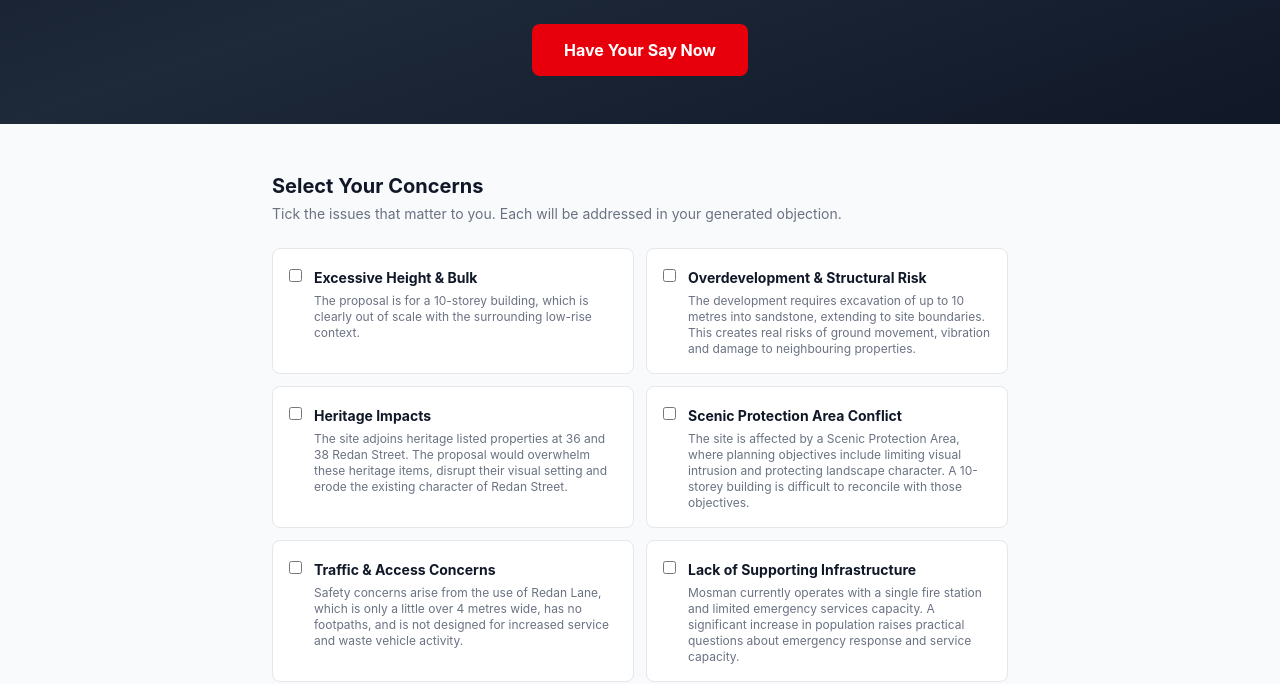
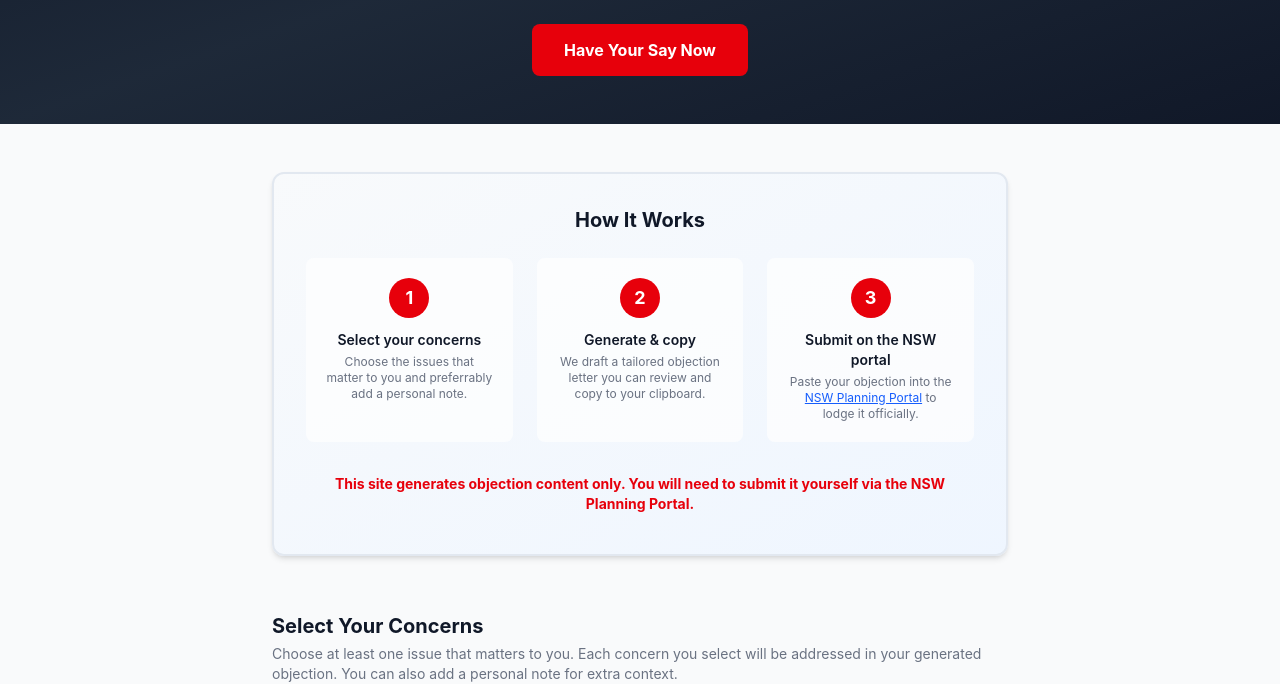
Before and after one commit to mq2088/Objectionary, a website built with Vite: page client/index.html in a window 1280 px wide. Shown: the part 308-992 px from the top of the page. Built offline with nearby package versions, Linux system fonts and the light colour scheme.

Commit message:
feat: add How It Works section and improve generate button UX
Add a 3-step How It Works guide between hero and concern form to set
expectations that this site generates content only and users must submit
via the NSW Planning Portal. Show a hint below the generate button when
no concerns are selected.

```diff
--- a/client/index.html
+++ b/client/index.html
@@ -26,10 +26,35 @@
     </div>
   </section>
 
+  <!-- How It Works -->
+  <section class="max-w-3xl mx-auto px-4 pt-12 pb-2">
+    <div class="bg-gradient-to-br from-slate-50 to-blue-50 border-2 border-slate-200 rounded-xl p-8 shadow-md">
+      <h2 class="text-xl font-bold mb-6 text-center">How It Works</h2>
+      <div class="grid grid-cols-1 md:grid-cols-3 gap-6 text-center">
+        <div class="bg-white/70 rounded-lg p-5">
+          <div class="inline-flex items-center justify-center w-10 h-10 rounded-full bg-red-600 text-white text-lg font-bold mb-3">1</div>
+          <h3 class="text-sm font-semibold mb-1">Select your concerns</h3>
+          <p class="text-xs text-gray-500">Choose the issues that matter to you and preferrably add a personal note.</p>
+        </div>
+        <div class="bg-white/70 rounded-lg p-5">
+          <div class="inline-flex items-center justify-center w-10 h-10 rounded-full bg-red-600 text-white text-lg font-bold mb-3">2</div>
+          <h3 class="text-sm font-semibold mb-1">Generate & copy</h3>
+          <p class="text-xs text-gray-500">We draft a tailored objection letter you can review and copy to your clipboard.</p>
+        </div>
+        <div class="bg-white/70 rounded-lg p-5">
+          <div class="inline-flex items-center justify-center w-10 h-10 rounded-full bg-red-600 text-white text-lg font-bold mb-3">3</div>
+          <h3 class="text-sm font-semibold mb-1">Submit on the NSW portal</h3>
+          <p class="text-xs text-gray-500">Paste your objection into the <a href="https://www.planningportal.nsw.gov.au/major-projects/projects/residential-development-fill-affordable-housing-40-48-redan-street-mosman" target="_blank" rel="noopener noreferrer" class="text-blue-600 underline hover:text-blue-800">NSW Planning Portal</a> to lodge it officially.</p>
+        </div>
+      </div>
+      <p class="text-center text-sm text-red-600 mt-6 py-2 px-3 font-bold">This site generates objection content only. You will need to submit it yourself via the NSW Planning Portal.</p>
+    </div>
+  </section>
+
   <!-- Concern Form -->
   <section id="concern-form" class="max-w-3xl mx-auto px-4 py-12">
     <h2 class="text-xl font-bold mb-1">Select Your Concerns</h2>
-    <p class="text-sm text-gray-500 mb-6">Tick the issues that matter to you. Each will be addressed in your generated objection.</p>
+    <p class="text-sm text-gray-500 mb-6">Choose at least one issue that matters to you. Each concern you select will be addressed in your generated objection. You can also add a personal note for extra context.</p>
 
     <div id="concerns"></div>
 
--- a/client/src/components/generate-button.ts
+++ b/client/src/components/generate-button.ts
@@ -4,6 +4,7 @@ export function initGenerateButton(
   container: HTMLElement,
   isEnabled: () => boolean,
   onGenerate: () => Promise<void>,
+  getHint?: () => string,
 ): void {
   function render() {
     const enabled = isEnabled() && !loading;
@@ -24,7 +25,7 @@ export function initGenerateButton(
         </button>
         ${loading
           ? '<div class="w-full bg-gray-200 rounded-full h-1.5 mt-3 overflow-hidden"><div class="bg-red-600 h-1.5 rounded-full animate-pulse" style="width: 100%"></div></div><p class="text-center text-xs text-gray-500 mt-2">This may take up to 30 seconds...</p>'
-          : '<p class="text-center text-xs text-gray-400 mt-2">Limited to 5 generations per hour.</p>'}
+          : `<p class="text-center text-xs text-gray-400 mt-2">${!enabled && getHint ? getHint() : 'Limited to 5 generations per hour.'}</p>`}
         <div id="generate-error" class="text-center text-sm text-red-600 mt-2"></div>
       </div>`;
 
--- a/client/src/main.ts
+++ b/client/src/main.ts
@@ -37,4 +37,5 @@ initGenerateButton(
   document.getElementById('generate-button')!,
   () => getSelectedConcerns().length > 0,
   handleGenerate,
+  () => 'Select at least one concern above to generate your objection.',
 );
```
